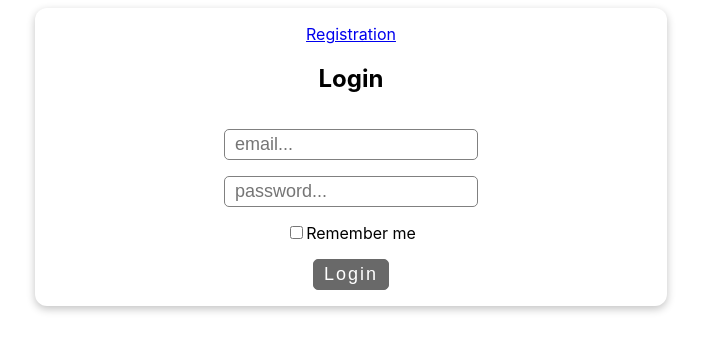
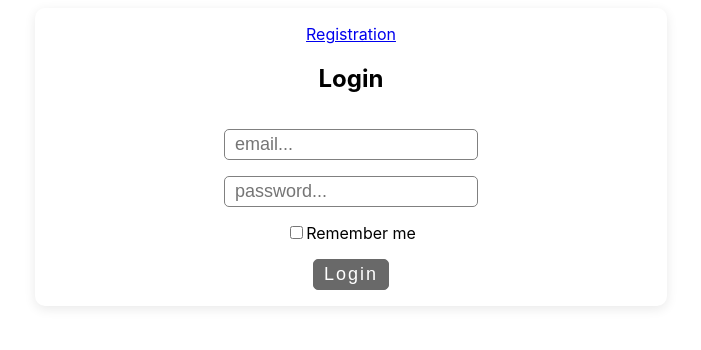
Before and after one commit to UkanaBastreet/todo-app, a React (Create React App) app: page / in a window 1280 px wide. Shown: the top 350 px of the page, without its empty margins (289-990 px from the left). Built offline with nearby package versions, Linux system fonts and the light colour scheme; no server answers.

Commit message:
add styles to Card comp

```diff
--- a/src/components/UI/Card.tsx
+++ b/src/components/UI/Card.tsx
@@ -2,9 +2,11 @@ import { FC } from "react";
 import styled from "styled-components";
 
 const CardContainer = styled.div`
-  box-shadow: rgba(0, 0, 0, 0.24) 0px 3px 8px 0px;
-  border-radius: 12px;
+  box-shadow: rgba(0, 0, 0, 0.09) 0px 3px 12px 0px;
+  // box-shadow: rgba(0, 0, 0, 0.24) 0px 3px 8px 0px;
+  border-radius: 10px;
   padding: 16px 20px;
+
 `;
 
 interface CardProps extends React.HTMLAttributes<HTMLDivElement> {
```
